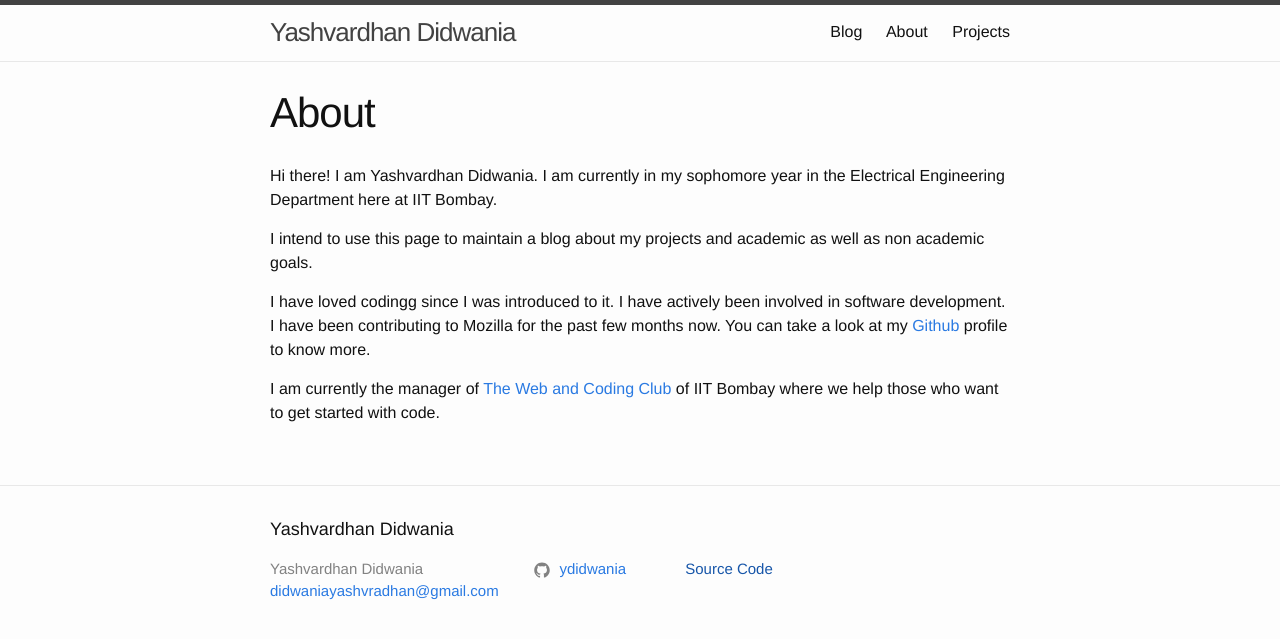
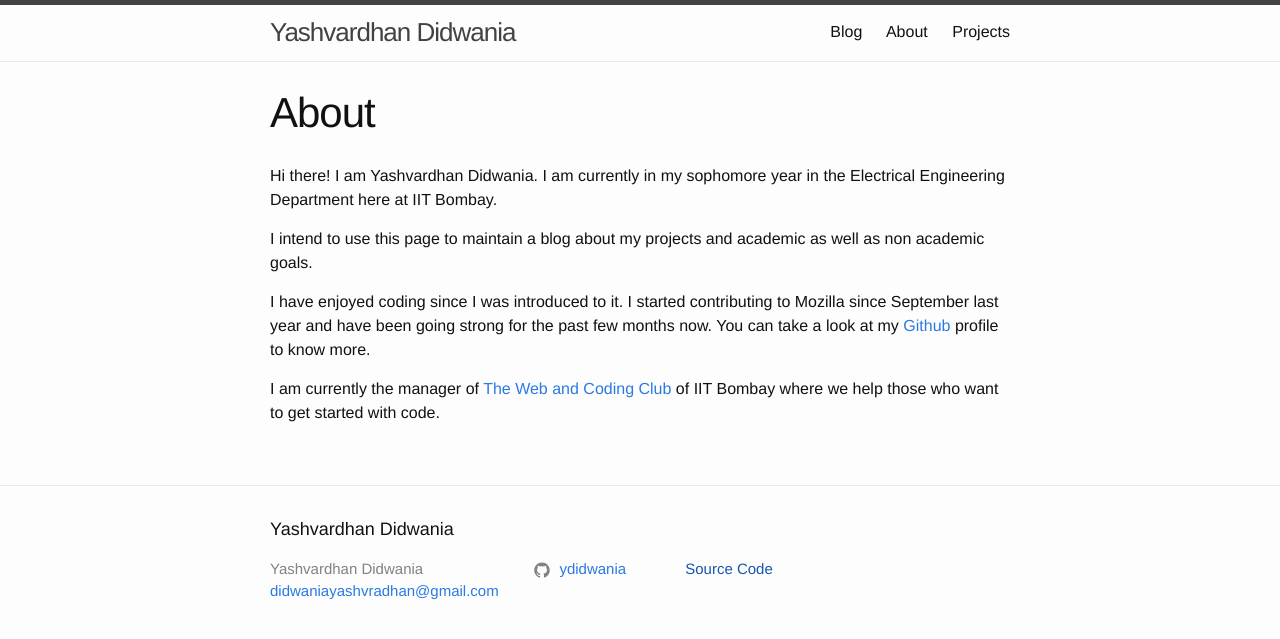
Before and after one commit to ydidwania/ydidwania.github.io, a Jekyll site: the page built from index.md, in a window 1280 px wide. Shown: the top 639 px of the page. Built offline with Jekyll 4.4.1, drawn with Linux system fonts in a browser that asks for light colours.

Commit message:
fix typos and update about

```diff
--- a/index.md
+++ b/index.md
@@ -8,7 +8,7 @@ Hi there! I am Yashvardhan Didwania. I am currently in my sophomore year in the
 I intend to use this page to maintain a blog about
 my projects and academic as well as non academic goals.
 
-I have loved codingg since I was introduced to it. I have actively been involved in software development. I have been contributing to Mozilla for the past few months now. You can take a look at my [Github][github] profile to know more.
+I have enjoyed coding since I was introduced to it. I started contributing to Mozilla since September last year and have been going strong for the past few months now. You can take a look at my [Github][github] profile to know more.
 
 I am currently the manager of [The Web and Coding Club][WnCC] of IIT Bombay where we help those who want to get started with code.
 
```
